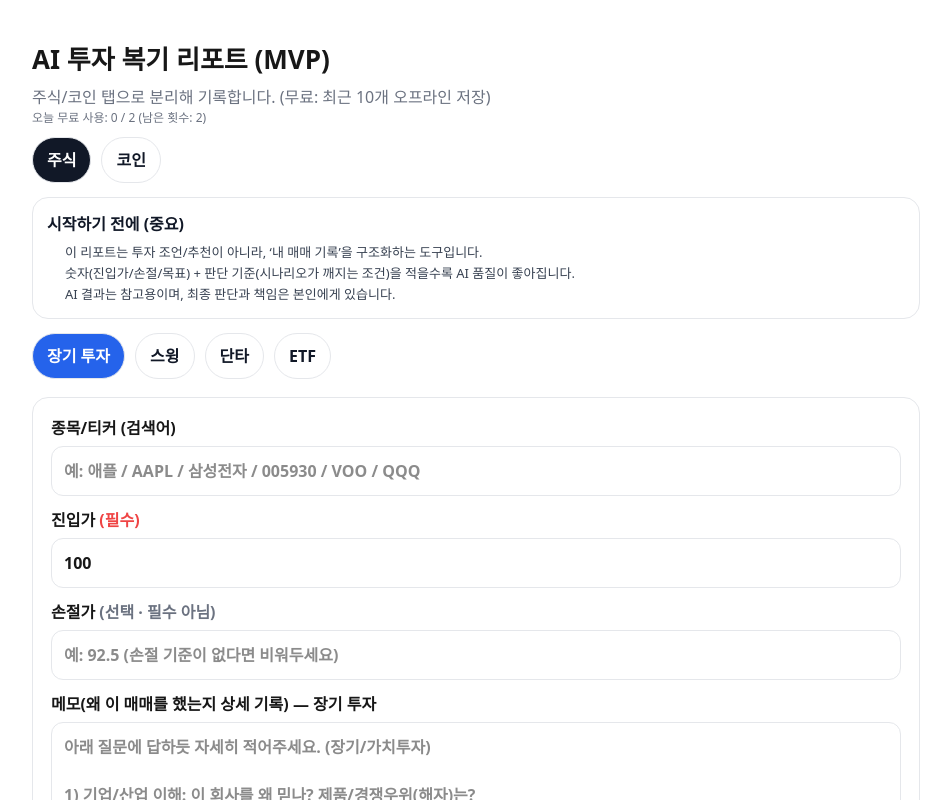
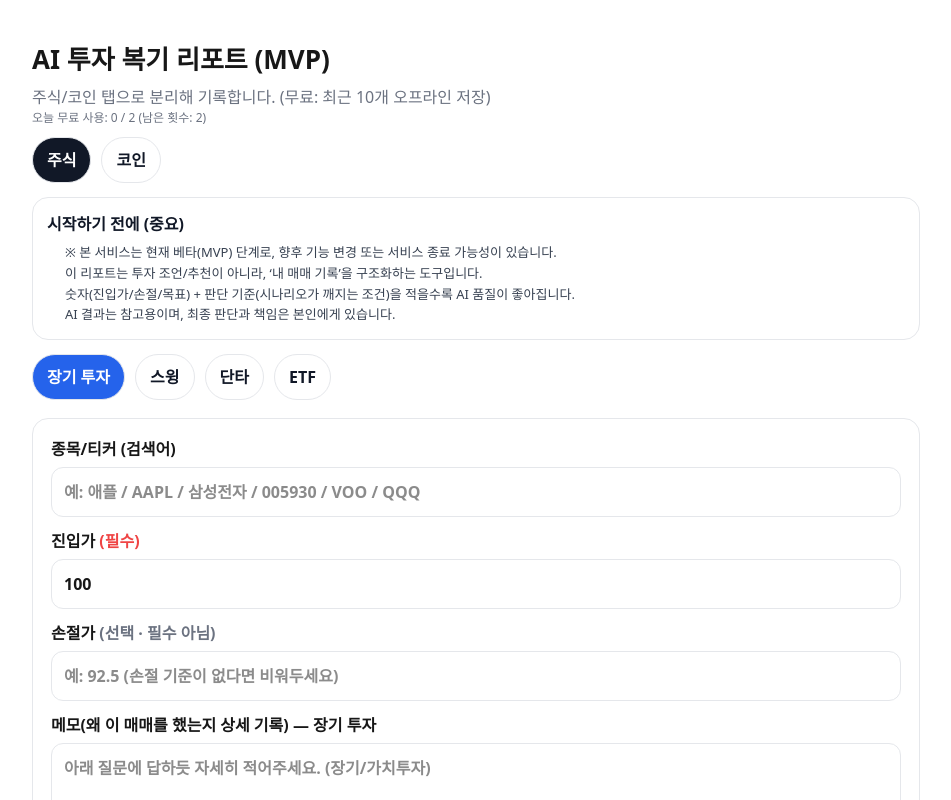
Before and after one commit to junghwan03/invest-review-mvp, a Next.js app: page / in a window 1280 px wide. Shown: the top 800 px of the page, without its empty margins (164-1115 px from the left). Built offline with nearby package versions, Linux system fonts and the light colour scheme.

Commit message:
Update beta notice and app copy

```diff
--- a/app/page.tsx
+++ b/app/page.tsx
@@ -505,6 +505,7 @@ function buildChecklistSummary(list: ChecklistItem[]) {
  * ========================= */
 const BOARDING_TITLE = "시작하기 전에 (중요)";
 const BOARDING_BULLETS = [
+  "※ 본 서비스는 현재 베타(MVP) 단계로, 향후 기능 변경 또는 서비스 종료 가능성이 있습니다.",
   "이 리포트는 투자 조언/추천이 아니라, ‘내 매매 기록’을 구조화하는 도구입니다.",
   "숫자(진입가/손절/목표) + 판단 기준(시나리오가 깨지는 조건)을 적을수록 AI 품질이 좋아집니다.",
   "AI 결과는 참고용이며, 최종 판단과 책임은 본인에게 있습니다.",
```
